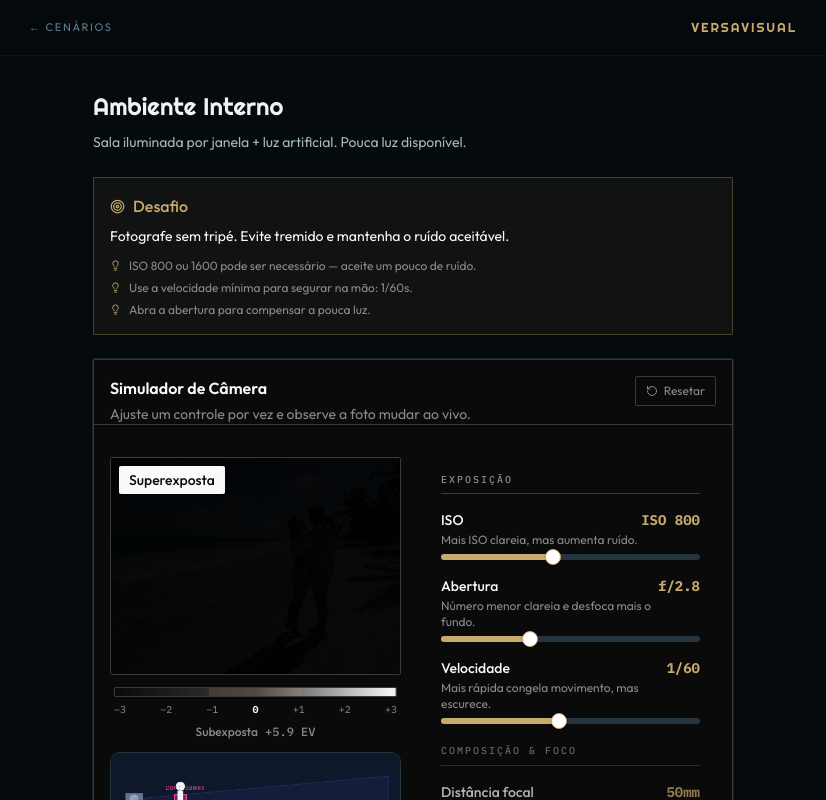
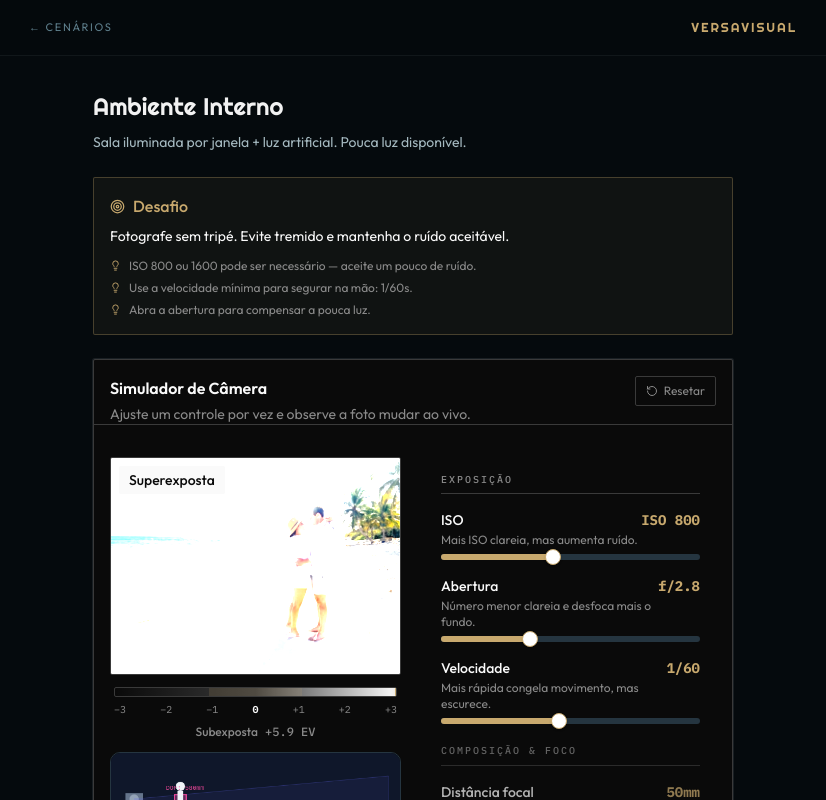
Before and after one commit to versavisual-vinicius/versa-visual-photolab, a Next.js app: page /scenarios/ambiente-interno in a window 1280 px wide. Shown: the top 800 px of the page, without its empty margins (227-1053 px from the left). Built offline with nearby package versions, Linux system fonts and the light colour scheme.

Commit message:
fix: correct PhotoPreview brightness + image swap for PLUS formula (evDelta>1=over=bright, evDelta<-1=under=dark)

```diff
--- a/src/components/simulator/PhotoPreview.tsx
+++ b/src/components/simulator/PhotoPreview.tsx
@@ -8,14 +8,15 @@ interface Props {
   imageUrls?: { under?: string; over?: string };
 }
 
+// PLUS formula: evDelta > 0 = overexposed (bright), evDelta < 0 = underexposed (dark)
 function getBrightness(delta: number): number {
-  if (delta > 3) return 5;
-  if (delta > 2) return 20;
-  if (delta > 1) return 50;
-  if (delta > 0) return 75;
+  if (delta > 3) return 200;
+  if (delta > 2) return 175;
+  if (delta > 1) return 150;
+  if (delta > 0) return 120;
   if (delta >= -1) return 100;
-  if (delta >= -2) return 130;
-  return 180;
+  if (delta >= -2) return 60;
+  return 20;
 }
 
 function resolveImage(
@@ -25,8 +26,8 @@ function resolveImage(
 ): string | undefined {
   if (!imageUrl) return undefined;
   if (imageUrls) {
-    if (evDelta > 1 && imageUrls.under) return imageUrls.under;
-    if (evDelta < -1 && imageUrls.over) return imageUrls.over;
+    if (evDelta > 1 && imageUrls.over) return imageUrls.over;
+    if (evDelta < -1 && imageUrls.under) return imageUrls.under;
   }
   return imageUrl;
 }
```
